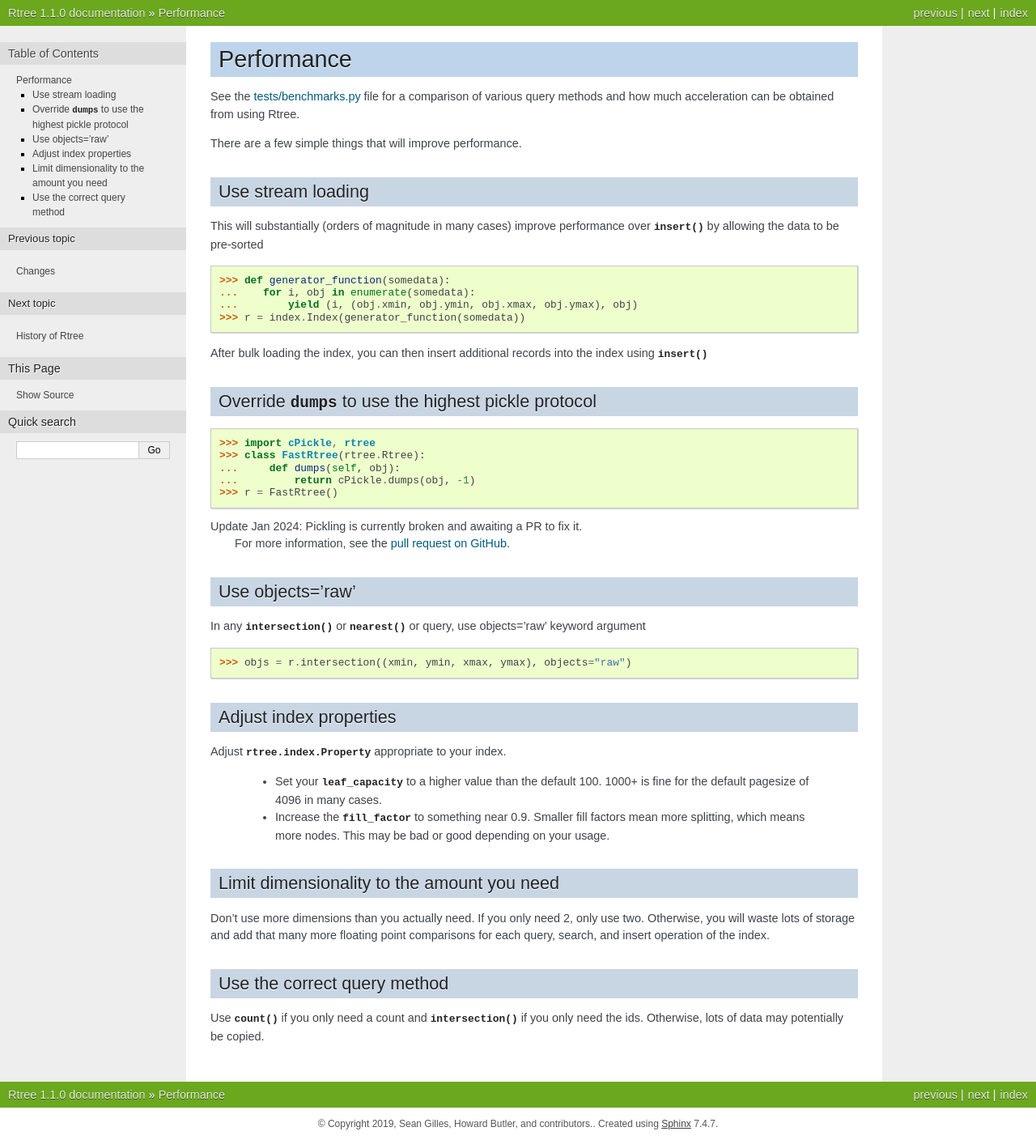
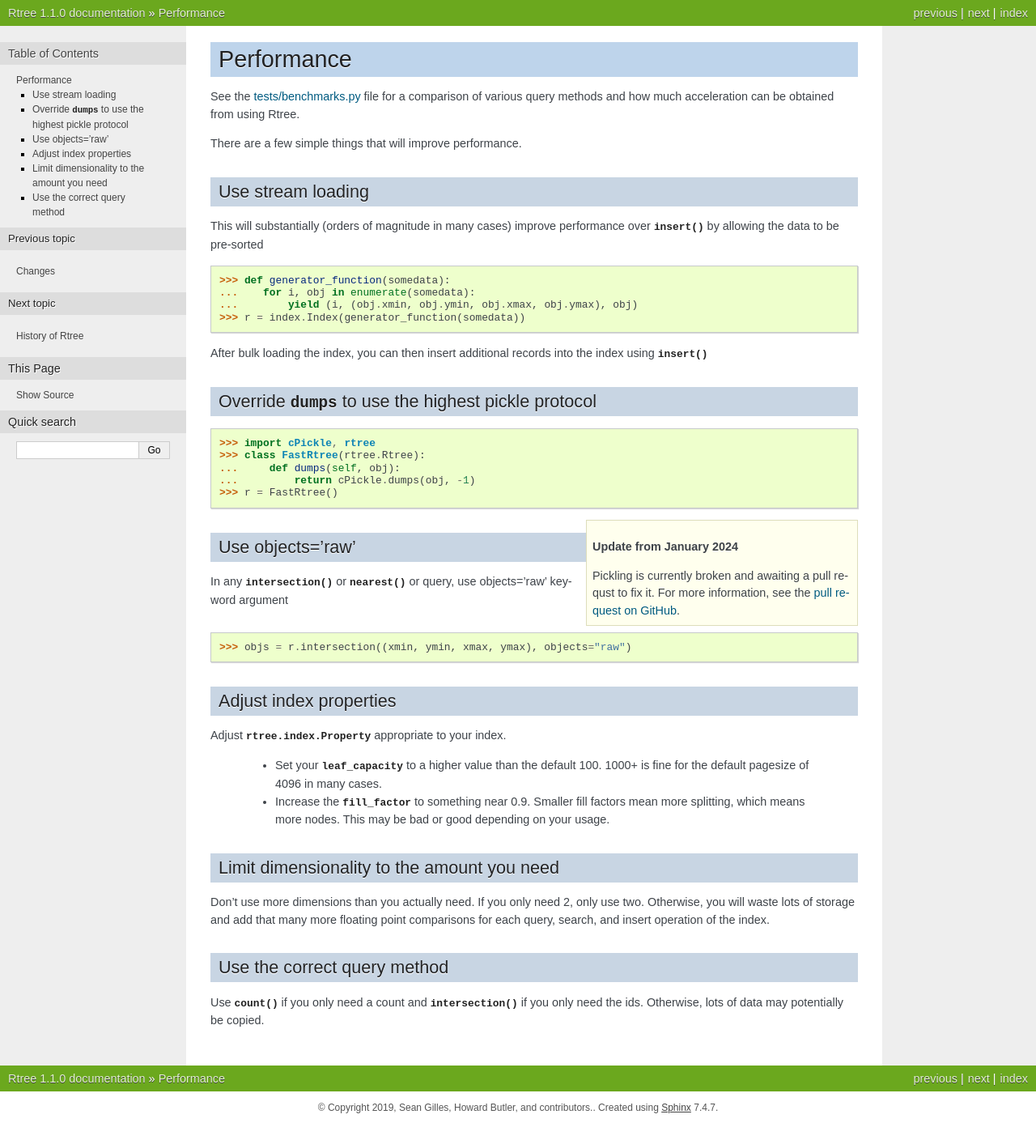
Before and after one commit to Toblerity/rtree, a Sphinx documentation site: the page built from docs/source/performance.txt, in a window 1280 px wide. Shown: the whole page at 81% size. Built offline with Sphinx 7.4.7, drawn with Linux system fonts in a browser that asks for light colours.

Commit message:
Use sidebar directive for update message

```diff
--- a/docs/source/performance.txt
+++ b/docs/source/performance.txt
@@ -38,7 +38,9 @@ Override :py:data:`~rtree.index.Index.dumps` to use the highest pickle protocol
     ...         return cPickle.dumps(obj, -1)
     >>> r = FastRtree()
 
-Update Jan 2024: Pickling is currently broken and awaiting a PR to fix it.
+.. sidebar:: Update from January 2024
+
+   Pickling is currently broken and awaiting a pull requst to fix it.
    For more information, see the `pull request on GitHub`_.
 
 .. _pull request on GitHub: https://github.com/Toblerity/rtree/pull/197
```
